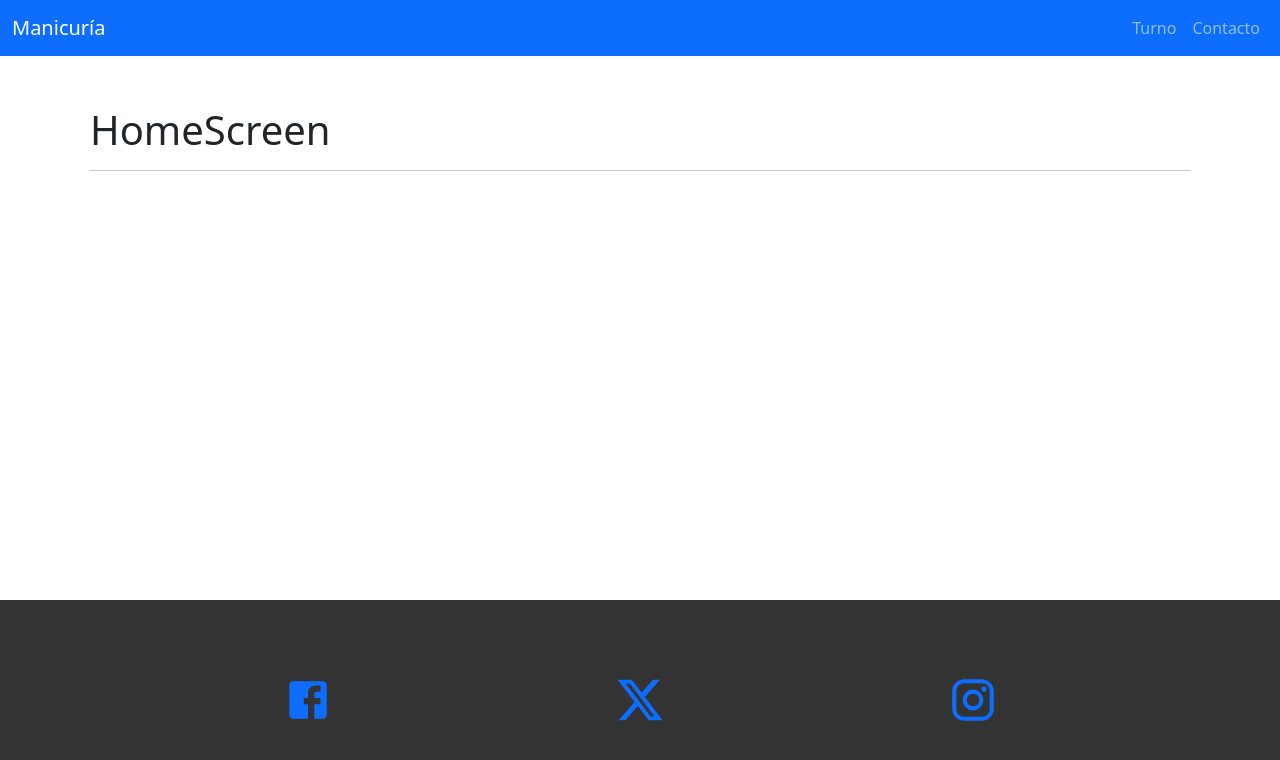
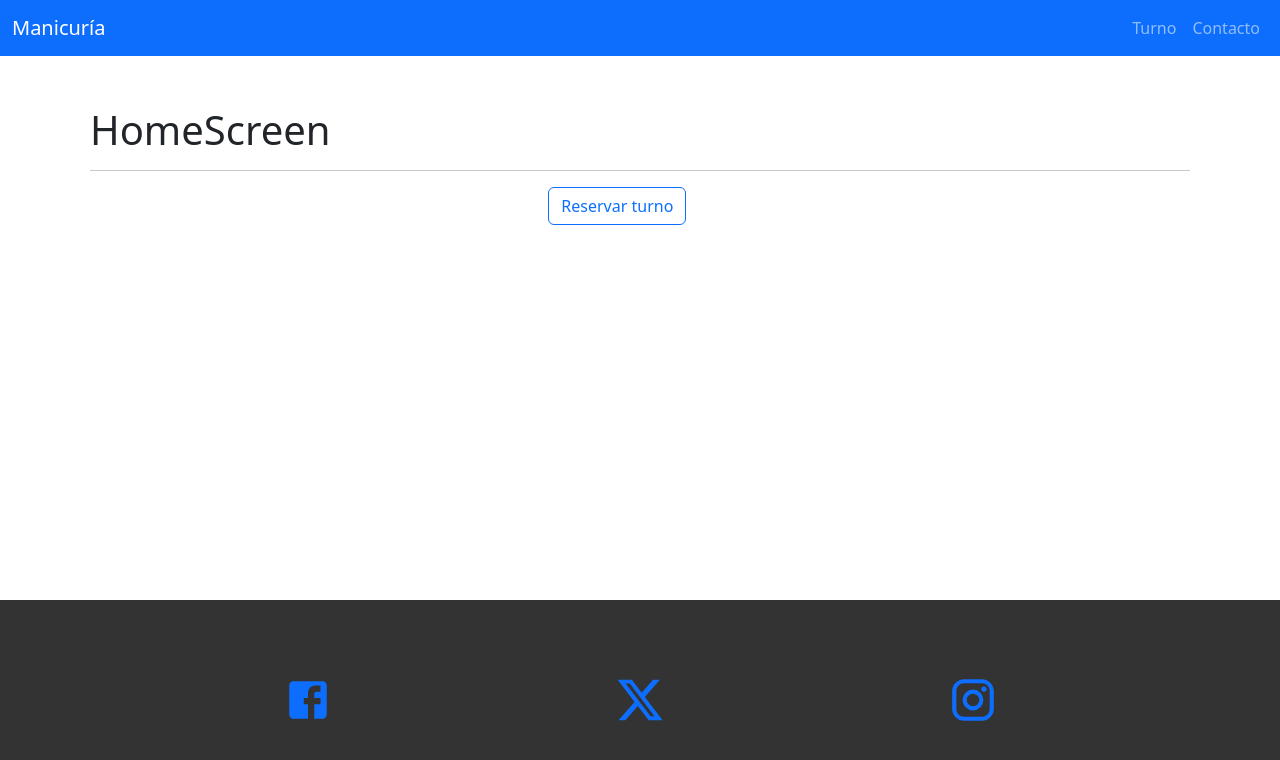
Before and after one commit to Astruc86/manicuria-fe, a React (Vite) app: page /home in a window 1280 px wide. Shown: the top 760 px of the page. Built offline with nearby package versions, Linux system fonts and the light colour scheme.

Commit message:
agregue boton en HomeScreen que te lleva TurnoScreen

```diff
--- a/src/pages/HomeScreen.jsx
+++ b/src/pages/HomeScreen.jsx
@@ -1,5 +1,5 @@
 import React from "react";
-
+import { Link } from "react-router-dom";
 
 
 export const HomeScreen = () => {
@@ -9,7 +9,11 @@ export const HomeScreen = () => {
       <hr />
 
       <div className="d-grid gap-2 col-2 mx-auto">
-
+      <Link to="/turno">
+          <button type="button" className="btn btn-outline-primary">
+            Reservar turno
+          </button>
+        </Link>
       </div>
     </>
   );
```
